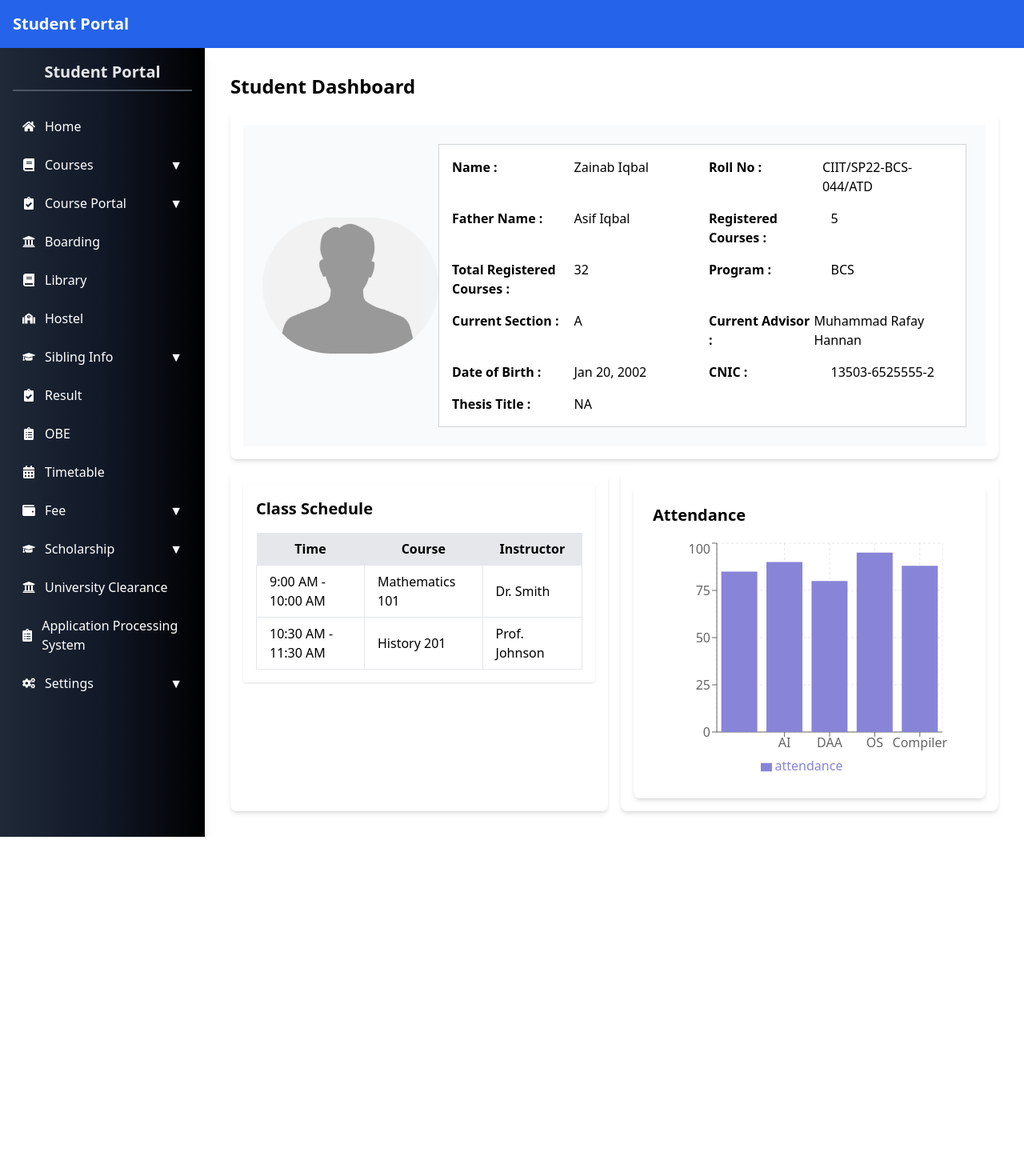
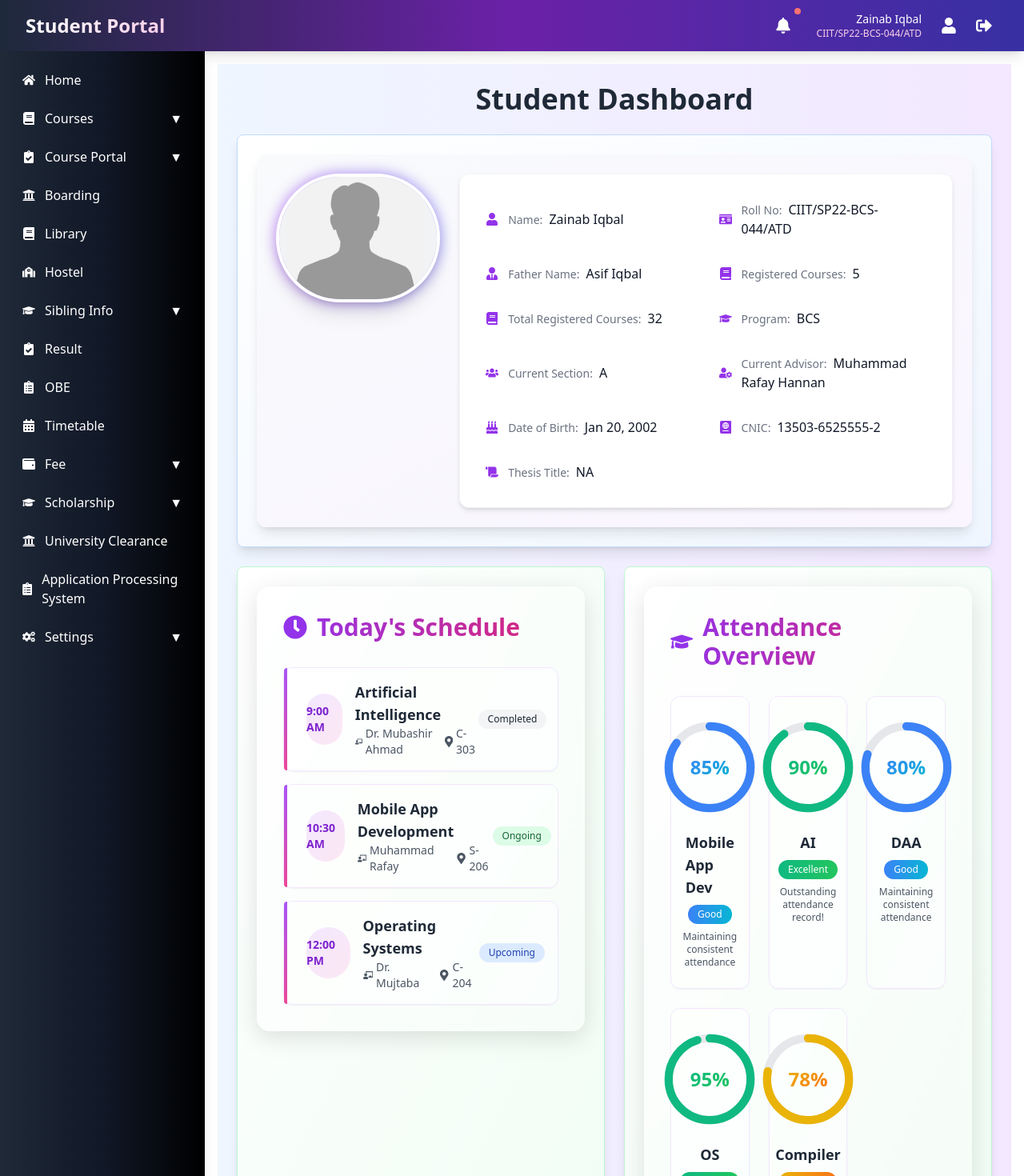
Before and after one commit to AkhlaqAltaf/uni_portal, a React (Vite) app in the folder uni_portal_frontend/: page / in a window 1280 px wide. Shown: the top 1470 px of the page at 80% size. Before the commit the page ends 1046 px from the top, so only its background shows below. Built offline with nearby package versions, Linux system fonts and the light colour scheme.

Commit message:
improved designing

```diff
--- a/uni_portal_frontend/src/components/Dashboard.jsx
+++ b/uni_portal_frontend/src/components/Dashboard.jsx
@@ -5,23 +5,23 @@ import Attendance from './widgets/Attendance';
 
 const Dashboard = () => {
     return (
-        <div className="p-4">
-            <h1 className="text-2xl font-bold mb-4">Student Dashboard</h1>
-            <div className="grid gap-4">
+        <div className="min-h-screen bg-gradient-to-r from-blue-50 to-purple-100 p-6">
+            <h1 className="text-4xl font-extrabold text-center text-gray-800 mb-6">Student Dashboard</h1>
 
-                <div className="bg-white shadow-md rounded-lg p-4">
+            <div className="grid gap-6">
+                {/* Student Info Widget */}
+                <div className="bg-gradient-to-br from-white to-blue-50 shadow-lg rounded-lg p-6 border border-blue-200">
                     <StudentInfo />
                 </div>
 
-
-                <div className="grid grid-cols-2 gap-4">
-
-                    <div className="bg-white shadow-md rounded-lg p-4">
+                <div className="grid grid-cols-1 md:grid-cols-2 gap-6">
+                    {/* Schedule Widget */}
+                    <div className="bg-gradient-to-br from-white to-green-50 shadow-lg rounded-lg p-6 border border-green-200">
                         <Schedule />
                     </div>
 
-
-                    <div className="bg-white shadow-md rounded-lg p-4">
+                    {/* Attendance Widget */}
+                    <div className="bg-gradient-to-br from-white to-green-50 shadow-lg rounded-lg p-6 border border-green-200">
                         <Attendance />
                     </div>
                 </div>
--- a/uni_portal_frontend/src/components/Header.jsx
+++ b/uni_portal_frontend/src/components/Header.jsx
@@ -1,9 +1,56 @@
 import React from 'react';
+import { FaSearch, FaBell, FaUser, FaSignOutAlt } from 'react-icons/fa';
 
-const Header= () => {
+const Header = () => {
     return (
-        <header className="bg-blue-600 text-white p-4">
-            <h1 className="text-xl font-bold">Student Portal</h1>
+        <header className="bg-gradient-to-r from-slate-800 via-purple-800 to-indigo-800  text-white shadow-lg">
+            <div className="max-w-7xl mx-auto px-4 sm:px-6 lg:px-8">
+                <div className="flex items-center justify-between h-16">
+                    {/* Logo and Title */}
+                    <div className="flex-shrink-0">
+                        <h1 className="text-2xl font-bold bg-clip-text text-transparent bg-gradient-to-r from-white to-pink-200">
+                            Student Portal
+                        </h1>
+                    </div>
+
+                    {/* Search Bar */}
+                    {/* <div className="flex-1 max-w-md mx-4">
+                        <div className="relative">
+                            <input
+                                type="text"
+                                placeholder="Search..."
+                                className="w-full bg-white/10 rounded-full py-2 pl-4 pr-10 focus:outline-none focus:ring-2 focus:ring-white/50 text-sm"
+                            />
+                            <FaSearch className="absolute right-3 top-2.5 text-white/70" />
+                        </div>
+                    </div> */}
+
+                    {/* Right Side Items */}
+                    <div className="flex items-center justify-end space-x-6 flex-shrink-0 ml-auto">
+                        {/* Notifications */}
+                        <button className="p-2 rounded-full hover:bg-white/10 transition-colors relative">
+                            <FaBell className="text-xl" />
+                            <span className="absolute top-0 right-0 block h-2 w-2 rounded-full bg-red-400 transform translate-x-1/2 -translate-y-1/2"></span>
+                        </button>
+
+                        {/* Profile */}
+                        <div className="flex items-center space-x-4">
+                            <div className="text-right">
+                                <div className="text-sm font-medium">Zainab Iqbal</div>
+                                <div className="text-xs text-pink-200">CIIT/SP22-BCS-044/ATD</div>
+                            </div>
+                            <div className="flex space-x-2">
+                                <button className="p-2 rounded-full hover:bg-white/10 transition-colors">
+                                    <FaUser className="text-xl" />
+                                </button>
+                                <button className="p-2 rounded-full hover:bg-white/10 transition-colors">
+                                    <FaSignOutAlt className="text-xl" />
+                                </button>
+                            </div>
+                        </div>
+                    </div>
+                </div>
+            </div>
         </header>
     );
 };
--- a/uni_portal_frontend/src/components/Sidebar.jsx
+++ b/uni_portal_frontend/src/components/Sidebar.jsx
@@ -53,9 +53,9 @@ const Sidebar = () => {
 
   return (
     <div className="bg-gradient-to-r from-gray-800 via-gray-900 to-black text-white w-64 h-full p-4 shadow-lg">
-      <h2 className="text-xl font-extrabold mb-6 text-center text-gray-200 border-b-2 border-gray-600 pb-2">
+      {/* <h2 className="text-xl font-extrabold mb-6 text-center text-gray-200 border-b-2 border-gray-600 pb-2">
         Student Portal
-      </h2>
+      </h2> */}
       <ul className="space-y-2">
         <li>
           <Link
--- a/uni_portal_frontend/src/components/widgets/Attendance.jsx
+++ b/uni_portal_frontend/src/components/widgets/Attendance.jsx
@@ -1,28 +1,104 @@
 import React from 'react';
-import { BarChart, Bar, XAxis, YAxis, CartesianGrid, Tooltip, Legend, ResponsiveContainer } from 'recharts';
+import { FaGraduationCap } from 'react-icons/fa';
 
 const Attendance = () => {
+    const getStatusConfig = (attendance) => {
+        if (attendance >= 90) {
+            return {
+                color: "from-emerald-500 to-green-500",
+                status: "Excellent",
+                description: "Outstanding attendance record!",
+                ringColor: "text-emerald-500"
+            };
+        } else if (attendance >= 80) {
+            return {
+                color: "from-blue-500 to-cyan-500",
+                status: "Good",
+                description: "Maintaining consistent attendance",
+                ringColor: "text-blue-500"
+            };
+        } else if (attendance >= 75) {
+            return {
+                color: "from-yellow-500 to-orange-500",
+                status: "Warning",
+                description: "Close to minimum requirement",
+                ringColor: "text-yellow-500"
+            };
+        } else {
+            return {
+                color: "from-red-500 to-pink-500",
+                status: "Critical",
+                description: "Below attendance requirement",
+                ringColor: "text-red-500"
+            };
+        }
+    };
+
     const attendanceData = [
         { course: "Mobile App Dev", attendance: 85 },
         { course: "AI", attendance: 90 },
         { course: "DAA", attendance: 80 },
         { course: "OS", attendance: 95 },
-        { course: "Compiler", attendance: 88 },
+        { course: "Compiler", attendance: 78 },
     ];
 
     return (
-        <div className="p-6 bg-white shadow-md rounded-lg">
-            <h2 className="text-xl font-semibold mb-4">Attendance</h2>
-            <ResponsiveContainer width="100%" height={300}>
-                <BarChart data={attendanceData} margin={{ top: 5, right: 30, left: 20, bottom: 5 }}>
-                    <CartesianGrid strokeDasharray="3 3" strokeWidth={0.5} />
-                    <XAxis dataKey="course" />
-                    <YAxis />
-                    <Tooltip />
-                    <Legend />
-                    <Bar dataKey="attendance" fill="#8884d8" />
-                </BarChart>
-            </ResponsiveContainer>
+        <div className="p-8 backdrop-blur-sm bg-white/30 rounded-2xl shadow-[0_8px_30px_rgb(0,0,0,0.12)] border border-white/20">
+            <h2 className="text-3xl font-bold mb-8 text-transparent bg-clip-text bg-gradient-to-r from-purple-600 to-pink-600 flex items-center">
+                <FaGraduationCap className="mr-3 text-purple-600" />
+                Attendance Overview
+            </h2>
+
+            <div className="grid grid-cols-1 md:grid-cols-2 lg:grid-cols-3 gap-6">
+                {attendanceData.map((item, index) => {
+                    const config = getStatusConfig(item.attendance);
+                    return (
+                        <div key={index}
+                             className="group relative bg-white/40 p-6 rounded-xl border border-purple-100
+                                      shadow-sm transition-all duration-300 hover:shadow-xl
+                                      hover:scale-105 hover:bg-white/60">
+                            <div className="relative flex flex-col items-center">
+                                <div className="relative w-32 h-32">
+                                    <svg className="w-full h-full transform -rotate-90" viewBox="0 0 100 100">
+                                        <circle
+                                            className="text-gray-200"
+                                            strokeWidth="8"
+                                            stroke="currentColor"
+                                            fill="transparent"
+                                            r="40"
+                                            cx="50"
+                                            cy="50"
+                                        />
+                                        <circle
+                                            className={config.ringColor}
+                                            strokeWidth="8"
+                                            strokeDasharray={`${item.attendance * 2.51327}, 251.327`}
+                                            strokeLinecap="round"
+                                            stroke="currentColor"
+                                            fill="transparent"
+                                            r="40"
+                                            cx="50"
+                                            cy="50"
+                                        />
+                                    </svg>
+                                    <div className="absolute inset-0 flex items-center justify-center">
+                                        <span className={`text-2xl font-bold bg-gradient-to-br ${config.color} text-transparent bg-clip-text`}>
+                                            {item.attendance}%
+                                        </span>
+                                    </div>
+                                </div>
+
+                                <h3 className="mt-4 text-lg font-semibold text-gray-800">{item.course}</h3>
+                                <span className={`mt-2 px-3 py-1 rounded-full text-xs font-medium
+                                    bg-gradient-to-r ${config.color} text-white`}>
+                                    {config.status}
+                                </span>
+                                <p className="mt-2 text-xs text-gray-600 text-center">{config.description}</p>
+                            </div>
+                        </div>
+                    );
+                })}
+            </div>
         </div>
     );
 };
--- a/uni_portal_frontend/src/components/widgets/Schedule.jsx
+++ b/uni_portal_frontend/src/components/widgets/Schedule.jsx
@@ -1,34 +1,80 @@
 import React from "react";
+import { FaClock, FaBook, FaChalkboardTeacher, FaMapMarkerAlt } from "react-icons/fa";
 
 const Schedule = () => {
   return (
-    <div className="p-4 bg-white rounded shadow">
-      <h2 className="text-xl font-semibold mb-4">Class Schedule</h2>
-      <table className="min-w-full">
-        <thead>
-          <tr className="bg-gray-200">
-            <th className="py-2 px-4">Time</th>
-            <th className="py-2 px-4">Course</th>
-            <th className="py-2 px-4">Instructor</th>
-          </tr>
-        </thead>
-        <tbody>
-          {/* Sample data, replace with dynamic data */}
-          <tr>
-            <td className="border py-2 px-4">9:00 AM - 10:00 AM</td>
-            <td className="border py-2 px-4">Mathematics 101</td>
-            <td className="border py-2 px-4">Dr. Smith</td>
-          </tr>
-          <tr>
-            <td className="border py-2 px-4">10:30 AM - 11:30 AM</td>
-            <td className="border py-2 px-4">History 201</td>
-            <td className="border py-2 px-4">Prof. Johnson</td>
-          </tr>
-          {/* Add more rows as needed */}
-        </tbody>
-      </table>
+    <div className="p-8 backdrop-blur-sm bg-white/30 rounded-2xl shadow-[0_8px_30px_rgb(0,0,0,0.12)] border border-white/20">
+      <h2 className="text-3xl font-bold mb-8 text-transparent bg-clip-text bg-gradient-to-r from-purple-600 to-pink-600 flex items-center">
+        <FaClock className="mr-3 text-purple-600" />
+        Today's Schedule
+      </h2>
+
+      <div className="space-y-4">
+        {scheduleData.map((item, index) => (
+          <div key={index}
+               className="group relative bg-white/40 p-4 rounded-xl border border-purple-100 shadow-sm
+                        transform transition-all duration-300 hover:scale-[1.02] hover:bg-white/60
+                        hover:shadow-lg hover:-translate-y-1">
+            <div className="absolute top-0 left-0 w-1 h-full bg-gradient-to-b from-purple-500 to-pink-500 rounded-l-xl"/>
+
+            <div className="ml-3 flex justify-between items-center">
+              <div className="flex items-center space-x-4">
+                <div className="w-16 h-16 flex items-center justify-center rounded-full
+                             bg-gradient-to-br from-purple-100 to-pink-100 group-hover:from-purple-200
+                             group-hover:to-pink-200 transition-colors duration-300">
+                  <span className="text-sm font-semibold text-purple-700">{item.time}</span>
+                </div>
+
+                <div>
+                  <h3 className="text-lg font-semibold text-gray-800 group-hover:text-purple-700
+                               transition-colors duration-300">{item.course}</h3>
+                  <div className="flex items-center text-sm text-gray-600 space-x-3">
+                    <span className="flex items-center">
+                      <FaChalkboardTeacher className="mr-1" />{item.instructor}
+                    </span>
+                    <span className="flex items-center">
+                      <FaMapMarkerAlt className="mr-1" />{item.room}
+                    </span>
+                  </div>
+                </div>
+              </div>
+
+              <div className={`px-3 py-1 rounded-full text-xs font-medium
+                            ${item.status === 'Ongoing' ? 'bg-green-100 text-green-800' :
+                              item.status === 'Upcoming' ? 'bg-blue-100 text-blue-800' :
+                              'bg-gray-100 text-gray-800'}`}>
+                {item.status}
+              </div>
+            </div>
+          </div>
+        ))}
+      </div>
     </div>
   );
 };
 
+const scheduleData = [
+  {
+    time: "9:00 AM",
+    course: "Artificial Intelligence",
+    instructor: "Dr. Mubashir Ahmad",
+    room: "C-303",
+    status: "Completed"
+  },
+  {
+    time: "10:30 AM",
+    course: "Mobile App Development",
+    instructor: "Muhammad Rafay",
+    room: "S-206",
+    status: "Ongoing"
+  },
+  {
+    time: "12:00 PM",
+    course: "Operating Systems",
+    instructor: "Dr. Mujtaba",
+    room: "C-204",
+    status: "Upcoming"
+  }
+];
+
 export default Schedule;
--- a/uni_portal_frontend/src/components/widgets/StudentInfo.jsx
+++ b/uni_portal_frontend/src/components/widgets/StudentInfo.jsx
@@ -1,64 +1,39 @@
 import React from 'react';
 import stdpic from './../../assets/Student.png';
+import { FaUser, FaIdCard, FaUserTie, FaBook, FaGraduationCap, FaUsers, FaUserCog, FaBirthdayCake, FaPassport, FaScroll } from 'react-icons/fa';
 
 const StudentInfo = () => {
     return (
-        <div className="p-6 bg-gray-50">
-            <div className="flex">
-                {/* Profile Picture */}
-                <div className="w-1/4 flex justify-center items-center">
-                    <img
-                        src={stdpic}
-                        alt="Profile"
-                        className="w-full rounded-full"
-                    />
+        <div className="p-6 bg-gradient-to-br from-slate-50 to-purple-50 rounded-xl shadow-lg">
+            <div className="flex flex-col md:flex-row gap-6">
+                {/* Profile Picture Section */}
+                <div className="md:w-1/4">
+                    <div className="relative group">
+                        <div className="absolute -inset-0.5 bg-gradient-to-r from-purple-600 to-indigo-600 rounded-full opacity-50 group-hover:opacity-100 transition duration-300 blur"></div>
+                        <div className="relative">
+                            <img
+                                src={stdpic}
+                                alt="Profile"
+                                className="w-full rounded-full border-4 border-white shadow-xl transform transition duration-300 group-hover:scale-105"
+                            />
+                        </div>
+                    </div>
                 </div>
 
                 {/* Profile Information */}
-                <div className="w-3/4 grid grid-cols-2 gap-4 bg-white border border-gray-300 p-4">
-                    <div className="flex">
-                        <span className="font-semibold w-1/2">Name :</span>
-                        <span>Zainab Iqbal</span>
-                    </div>
-                    <div className="flex">
-                        <span className="font-semibold w-1/2">Roll No :</span>
-                        <span>CIIT/SP22-BCS-044/ATD</span>
-                    </div>
-                    <div className="flex">
-                        <span className="font-semibold w-1/2">Father Name :</span>
-                        <span>Asif Iqbal</span>
-                    </div>
-                    <div className="flex">
-                        <span className="font-semibold w-1/2">Registered Courses :</span>
-                        <span>5</span>
-                    </div>
-                    <div className="flex">
-                        <span className="font-semibold w-1/2">Total Registered Courses :</span>
-                        <span>32</span>
-                    </div>
-                    <div className="flex">
-                        <span className="font-semibold w-1/2">Program :</span>
-                        <span>BCS</span>
-                    </div>
-                    <div className="flex">
-                        <span className="font-semibold w-1/2">Current Section :</span>
-                        <span>A</span>
-                    </div>
-                    <div className="flex">
-                        <span className="font-semibold w-1/2">Current Advisor :</span>
-                        <span>Muhammad Rafay Hannan</span>
-                    </div>
-                    <div className="flex">
-                        <span className="font-semibold w-1/2">Date of Birth :</span>
-                        <span>Jan 20, 2002</span>
-                    </div>
-                    <div className="flex">
-                        <span className="font-semibold w-1/2">CNIC :</span>
-                        <span>13503-6525555-2</span>
-                    </div>
-                    <div className="flex">
-                        <span className="font-semibold w-1/2">Thesis Title :</span>
-                        <span>NA</span>
+                <div className="md:w-3/4 bg-white rounded-xl shadow-md p-6 border border-gray-100">
+                    <div className="grid md:grid-cols-2 gap-4">
+                        <InfoItem icon={<FaUser />} label="Name" value="Zainab Iqbal" />
+                        <InfoItem icon={<FaIdCard />} label="Roll No" value="CIIT/SP22-BCS-044/ATD" />
+                        <InfoItem icon={<FaUserTie />} label="Father Name" value="Asif Iqbal" />
+                        <InfoItem icon={<FaBook />} label="Registered Courses" value="5" />
+                        <InfoItem icon={<FaBook />} label="Total Registered Courses" value="32" />
+                        <InfoItem icon={<FaGraduationCap />} label="Program" value="BCS" />
+                        <InfoItem icon={<FaUsers />} label="Current Section" value="A" />
+                        <InfoItem icon={<FaUserCog />} label="Current Advisor" value="Muhammad Rafay Hannan" />
+                        <InfoItem icon={<FaBirthdayCake />} label="Date of Birth" value="Jan 20, 2002" />
+                        <InfoItem icon={<FaPassport />} label="CNIC" value="13503-6525555-2" />
+                        <InfoItem icon={<FaScroll />} label="Thesis Title" value="NA" />
                     </div>
                 </div>
             </div>
@@ -66,4 +41,14 @@ const StudentInfo = () => {
     );
 };
 
+const InfoItem = ({ icon, label, value }) => (
+    <div className="flex items-center p-2 hover:bg-gray-50 rounded-lg transition-colors duration-200">
+        <div className="text-purple-600 mr-3">{icon}</div>
+        <div className="flex-1">
+            <span className="text-sm font-medium text-gray-500">{label}:</span>
+            <span className="ml-2 text-gray-900">{value}</span>
+        </div>
+    </div>
+);
+
 export default StudentInfo;
```
